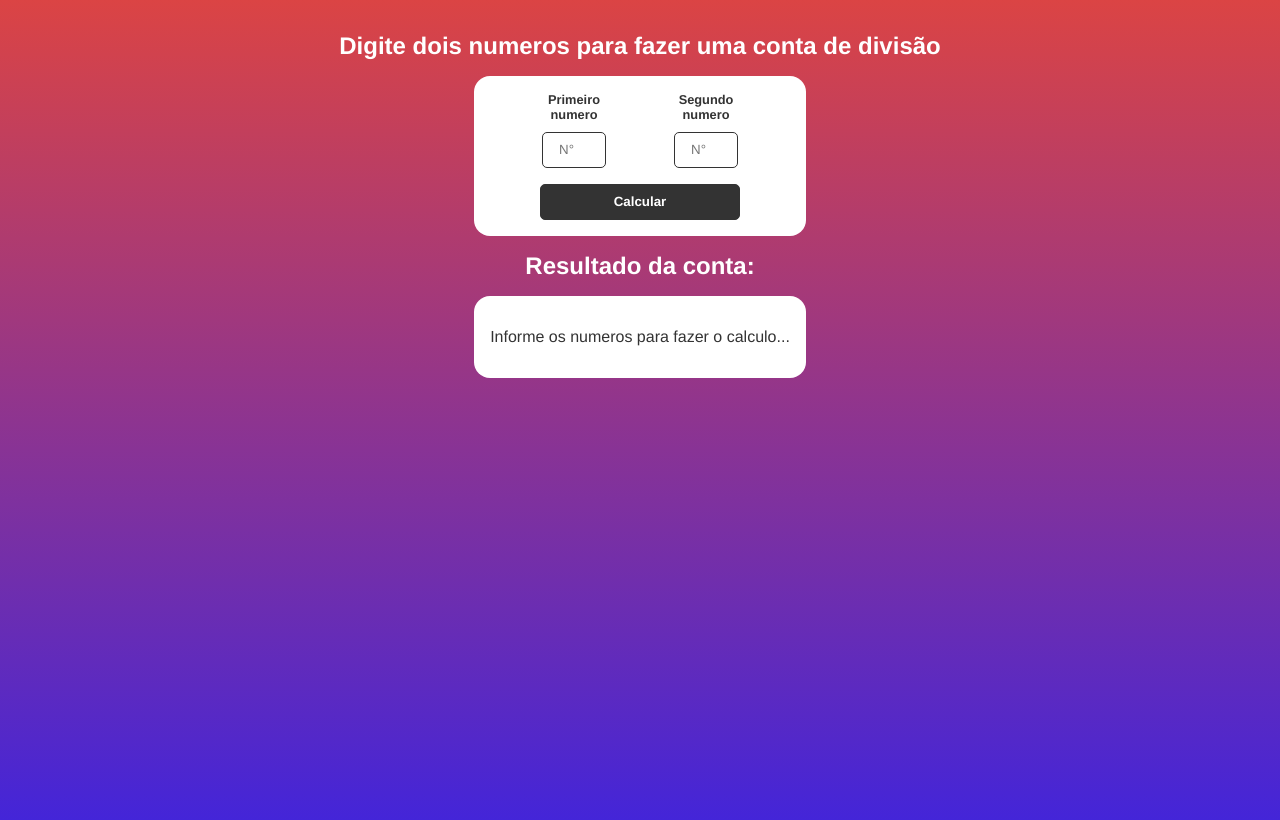
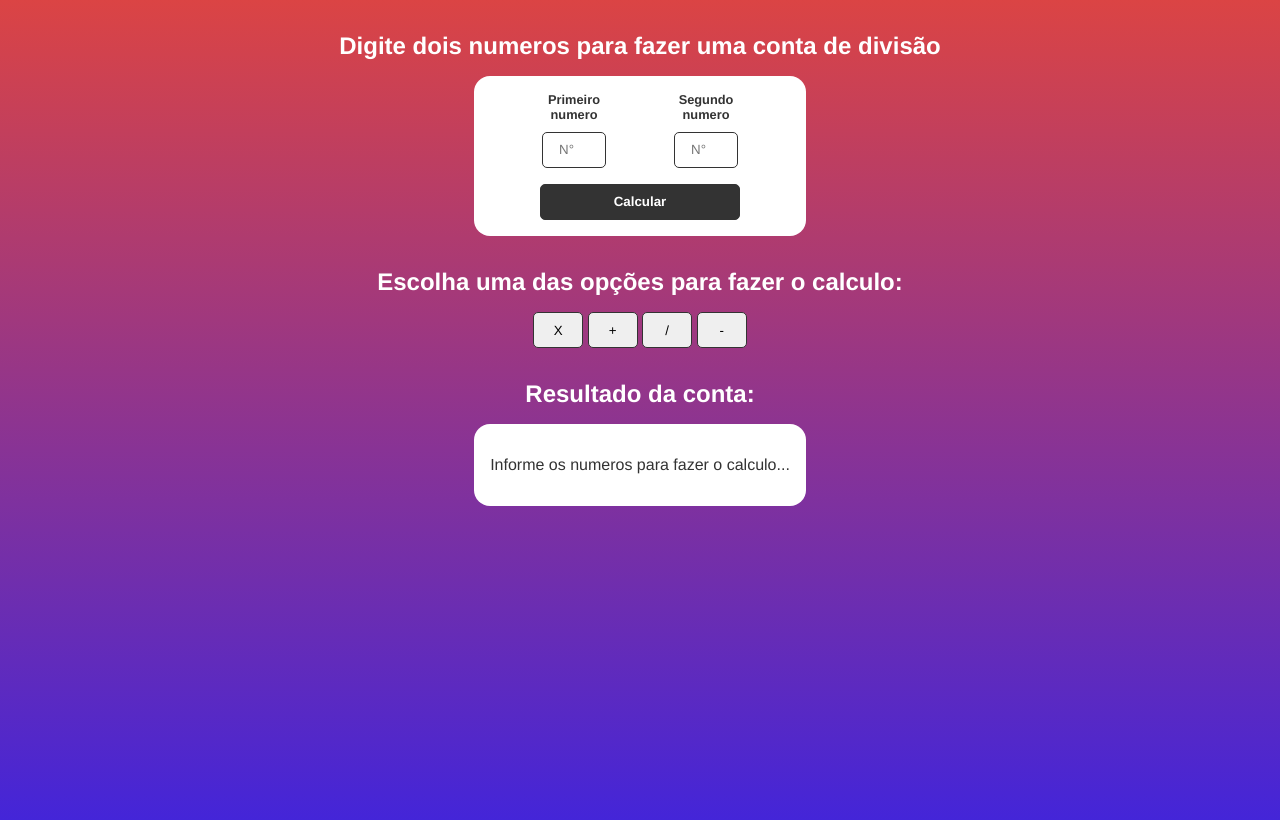
Before and after one commit to Kassemsan01/Calculadora, a plain HTML site: page index.html in a window 1280 px wide. Drawn offline with Linux system fonts and the light colour scheme.

Commit message:
mudnças

```diff
--- a/css/styles.css
+++ b/css/styles.css
@@ -10,9 +10,6 @@ body{
     min-height: 100vh;
     background: linear-gradient(180deg, #db4444 0%, #3f24dd 98%);
     color: #fff;
-}
-.countainer h2{
-
 }
 
 h2{
@@ -103,6 +100,21 @@ h2{
     margin-left: 0.4rem;
 }
 
+#formas h2{
+    margin-top: 2rem;
+}
+
+#formas input{
+    margin-bottom: 2rem;
+    flex: 1;
+    padding: 0.6rem 0.4rem;
+    border: 1px solid #333;
+    width: 50px;
+    border-radius: 5px;
+    text-align: center;
+
+}
+
 
 @media (max-width: 600px){
     .countainer h2{
--- a/index.html
+++ b/index.html
@@ -28,6 +28,14 @@
             <input type="submit" value="Calcular" />
         </form>
 
+        <form id="formas">
+            <h2>Escolha uma das opções para fazer o calculo:</h2>
+            <input type="submit" value="X" />
+            <input type="submit" value="+" />
+            <input type="submit" value="/" />
+            <input type="submit" value="-" />
+        </form>
+
         <div id="multiplication-table">
             <h2 id="multiplication-title">Resultado da conta:</h2>
             <div id="multiplication-operations">
```
